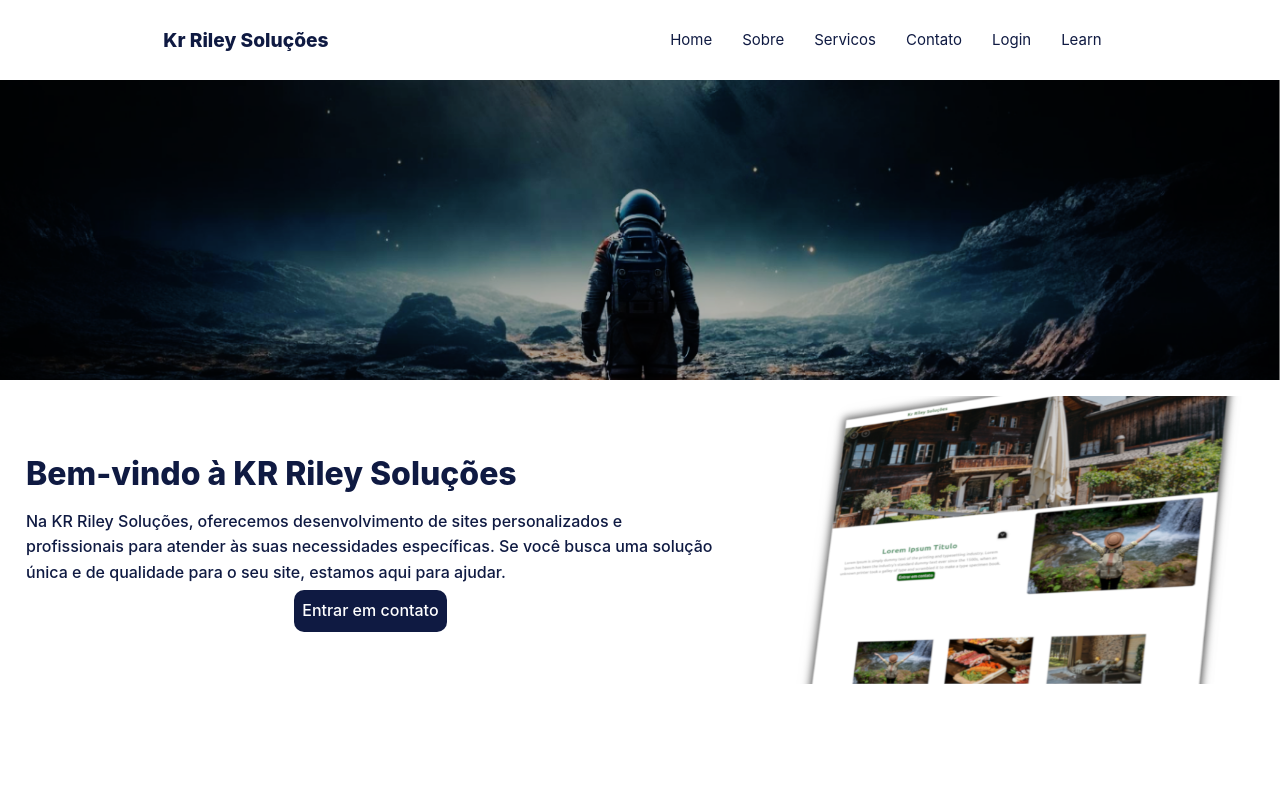
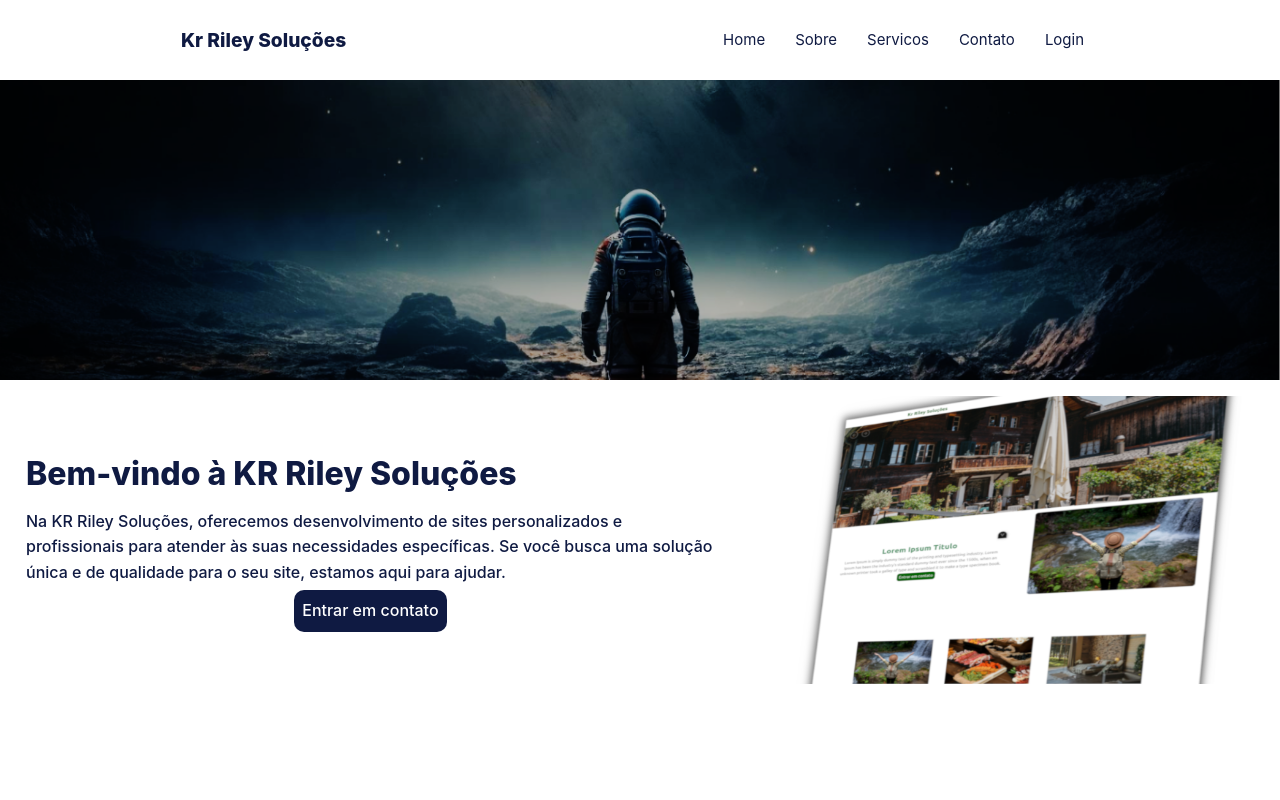
Before and after one commit to kreivesler/rileySolucoes, a Vue app: page / in a window 1280 px wide. Shown: the top 800 px of the page. Built offline with nearby package versions, Linux system fonts and the light colour scheme; no server answers.

Commit message:
commit 148 	modified:   src/data/rotas.js

```diff
--- a/src/data/rotas.js
+++ b/src/data/rotas.js
@@ -4,7 +4,6 @@ const rotasMenu = [
   { name: 'Servicos', path: '/servicos' },
   { name: 'Contato', path: '/contato' },
   { name: 'Login', path: '/login'},
-  { name: 'Learn', path: '/learning'}
 ]
 
 export {rotasMenu}
```
